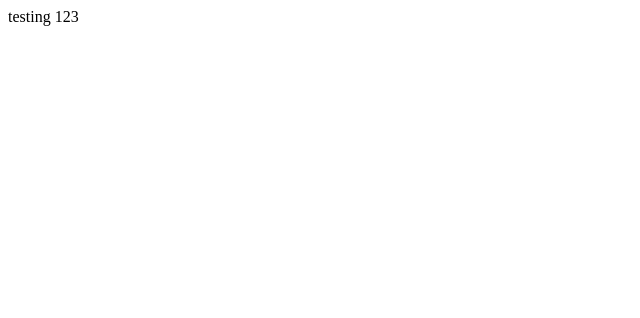
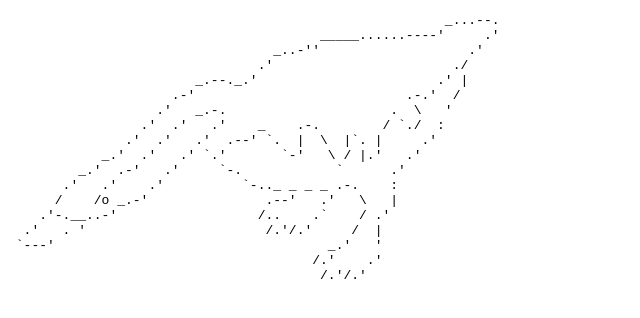
Before and after one commit to scoxau/scoxau.github.io, a plain HTML site: page index.html in a window 1280 px wide. Shown: the whole page, without its empty margins (0-640 px from the left). Drawn offline with Linux system fonts and the light colour scheme.

Commit message:
Update index.html

```diff
--- a/index.html
+++ b/index.html
@@ -1 +1,29 @@
-testing 123
+<!DOCTYPE html PUBLIC "-//W3C//DTD XHTML 1.0 Transitional//EN"
+"http://www.w3.org/TR/xhtml1/DTD/xhtml1-transitional.dtd">
+<html xmlns="http://www.w3.org/1999/xhtml">
+    <head>
+        <title>Example</title>
+    </head>
+    <body>
+        <pre>
+                                                        _...--.
+                                        _____......----'     .'
+                                  _..-''                   .'
+                                .'                       ./
+                        _.--._.'                       .' |
+                     .-'                           .-.'  /
+                   .'   _.-.                     .  \   '
+                 .'  .'   .'    _    .-.        / `./  :
+               .'  .'   .'  .--' `.  |  \  |`. |     .'
+            _.'  .'   .' `.'       `-'   \ / |.'   .'
+         _.'  .-'   .'     `-.            `      .'
+       .'   .'    .'          `-.._ _ _ _ .-.    :
+      /    /o _.-'               .--'   .'   \   |
+    .'-.__..-'                  /..    .`    / .'
+  .'   . '                       /.'/.'     /  |
+ `---'                                   _.'   '
+                                       /.'    .'
+                                        /.'/.'
+        </pre>
+    </body>
+</html>
```
